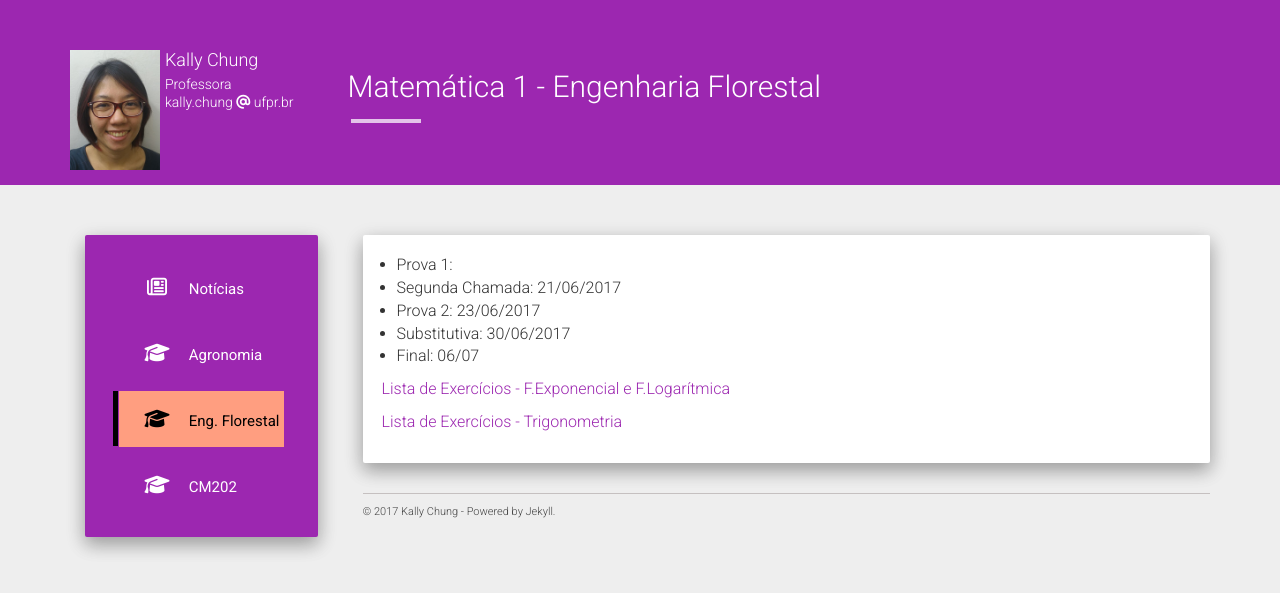
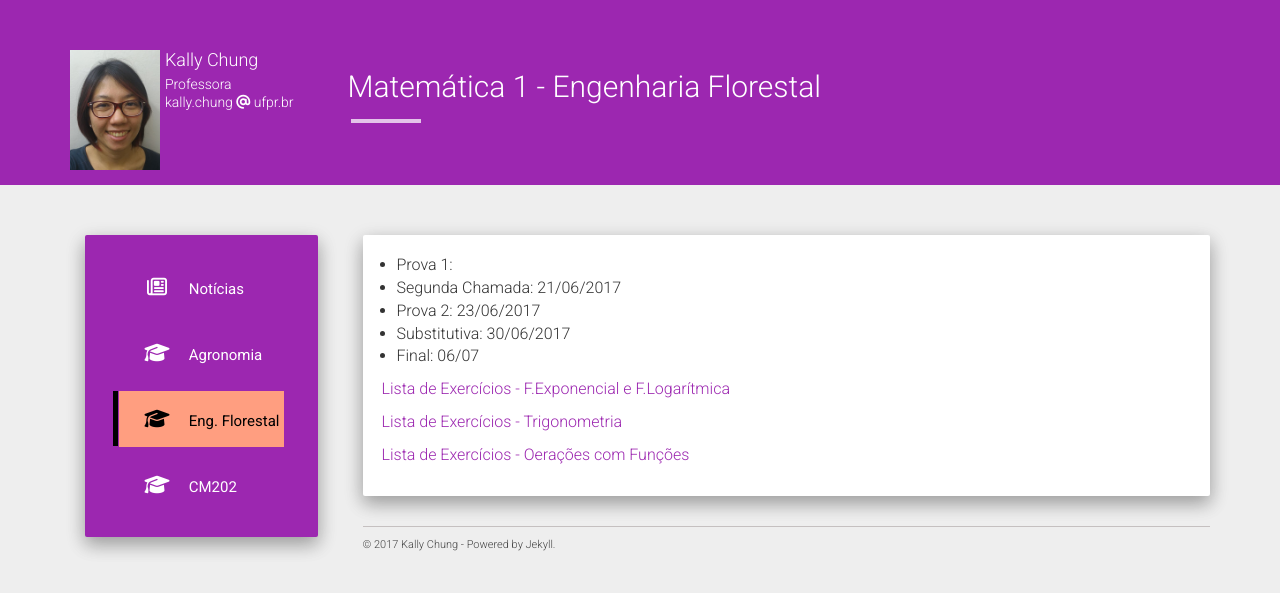
Before and after one commit to chunggnuhc/chunggnuhc.github.io, a Jekyll site: the page built from engflor.md, in a window 1280 px wide. Shown: the top 593 px of the page. Built offline with Jekyll 4.4.1, drawn with Linux system fonts in a browser that asks for light colours; nearby versions of some CDN libraries.

Commit message:
Lista de OperFuncoes Adicionada

```diff
--- a/engflor.md
+++ b/engflor.md
@@ -13,3 +13,5 @@ permalink: /engflor/
 [Lista de Exercícios - F.Exponencial e F.Logarítmica](/disciplinas/listaExp-Log.pdf)
 
 [Lista de Exercícios - Trigonometria](/disciplinas/listaTrig.pdf)
+
+[Lista de Exercícios - Oerações com Funções](/disciplinas/listaOperFuncoes.pdf)
```
